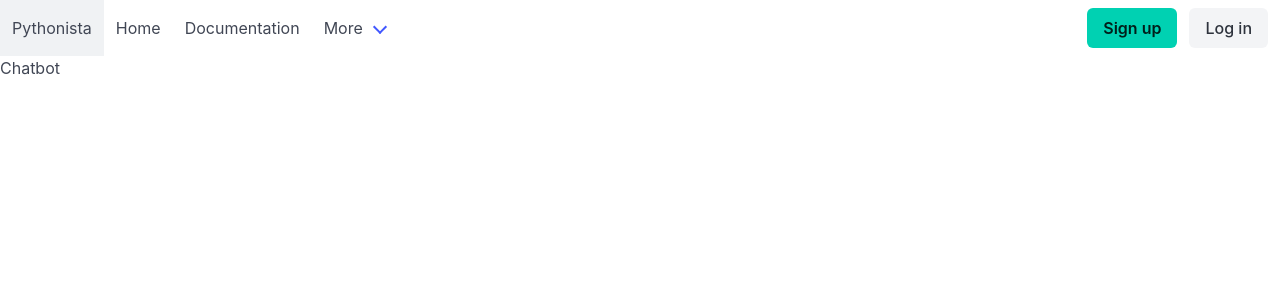
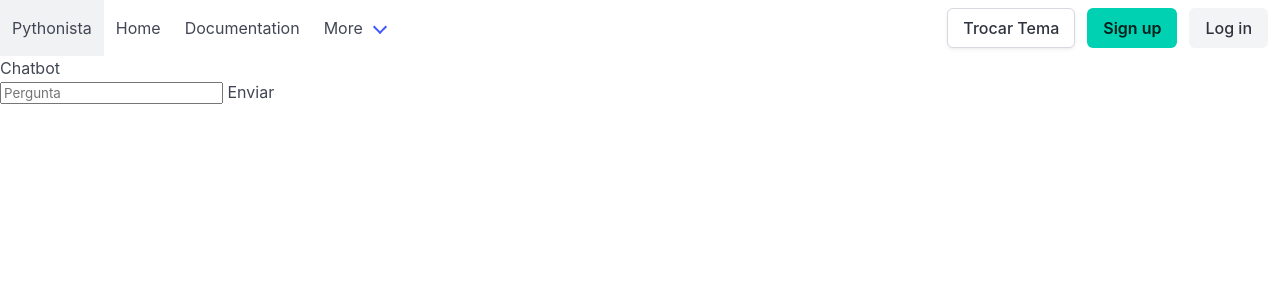
Before and after one commit to obrunodev/pythonista.com.br, a Django app: page /chat/ in a window 1280 px wide. Shown: the top 300 px of the page. Run offline with Django 4.2, Linux system fonts and the light colour scheme.

Commit message:
feat: Temas e resposta GPT

```diff
--- a/apps/chatbot/templates/chatbot/index.html
+++ b/apps/chatbot/templates/chatbot/index.html
@@ -4,4 +4,10 @@
 
 {% block content %}
     <h1>Chatbot</h1>
+
+    <form method="post">
+        {% csrf_token %}
+        <input type="text" name="question" placeholder="Pergunta" autocomplete="off">
+        <button type="submit">Enviar</button>
+    </form>
 {% endblock content %}
--- /dev/null
+++ b/apps/chatbot/utils.py
@@ -0,0 +1,24 @@
+from decouple import config
+from openai import OpenAI
+
+client = OpenAI(api_key=config('OPENAI_API_KEY'))
+
+gpt_models = ['gpt-4', 'gpt-4o-mini', 'gpt-4-32k', 'gpt-4-32k-0613', 'gpt-4-0613', 'gpt-4-0314', 'gpt-4-32k-0314']
+
+def get_chat_completion(messages, model='gpt-4o-mini'):
+    if model in gpt_models:
+        response = client.chat.completions.create(
+            model=model,
+            messages=messages,
+        )
+        return response.choices[0].message.content
+
+
+def get_chat_completion_stream(messages, model='gpt-4o-mini'):
+    if model in gpt_models:
+        response = client.chat.completions.create(
+            model=model,
+            messages=messages,
+            stream=True,
+        )
+        return response.choices[0].message.content
--- a/apps/chatbot/views.py
+++ b/apps/chatbot/views.py
@@ -1,5 +1,14 @@
+from apps.chatbot.utils import get_chat_completion
+from django.http import HttpResponse
 from django.shortcuts import render
 
 
 def index(request):
+    if request.method == 'POST':
+        messages = [
+            {'role': 'system', 'content': 'Você é um assistente virtual que irá responder a perguntas do usuário.'},
+            {'role': 'user', 'content': request.POST.get('question')},
+        ]
+        response = get_chat_completion(messages)
+        return HttpResponse(response)
     return render(request, 'chatbot/index.html')
--- a/requirements/base.txt
+++ b/requirements/base.txt
@@ -1 +1,3 @@
 django==4.2.*
+python-decouple==3.8
+openai
--- a/static/vendors/bulma/js/bulma.js
+++ b/static/vendors/bulma/js/bulma.js
@@ -1,7 +1,7 @@
 document.addEventListener('DOMContentLoaded', () => {
     const $navbarBurgers = Array.prototype.slice.call(document.querySelectorAll('.navbar-burger'), 0);
 
-    $navbarBurgers.forEach( el => {
+    $navbarBurgers.forEach(el => {
         el.addEventListener('click', () => {
             const target = el.dataset.target;
             const $target = document.getElementById(target);
@@ -9,4 +9,29 @@ document.addEventListener('DOMContentLoaded', () => {
             $target.classList.toggle('is-active');
         });
     });
+    const themeToggle = document.getElementById('theme-toggle');
+    const body = document.documentElement;
+    const themes = ['light', 'dark', 'system'];
+    let currentTheme = 0;
+
+    function setTheme() {
+        body.classList.remove('theme-light', 'theme-dark');
+        if (themes[currentTheme] === 'dark') {
+            body.classList.add('theme-dark');
+        } else if (themes[currentTheme] === 'light') {
+            body.classList.add('theme-light');
+        } else if (themes[currentTheme] === 'system') {
+            // Utilize o tema de preferência do sistema
+            const prefersDark = window.matchMedia('(prefers-color-scheme: dark)').matches;
+            body.classList.add(prefersDark ? 'theme-dark' : 'theme-light');
+        }
+    }
+
+    themeToggle.addEventListener('click', () => {
+        console.log('Testando essa bang')
+        currentTheme = (currentTheme + 1) % themes.length;
+        setTheme();
+    });
+
+    setTheme(); // Definir tema inicial ao carregar a página
 });
--- a/templates/partials/navbar.html
+++ b/templates/partials/navbar.html
@@ -32,6 +32,7 @@
         <div class="navbar-end">
             <div class="navbar-item">
                 <div class="buttons">
+                    <button id="theme-toggle" class="button">Trocar Tema</button>
                     <a class="button is-primary">
                         <strong>Sign up</strong>
                     </a>
```
